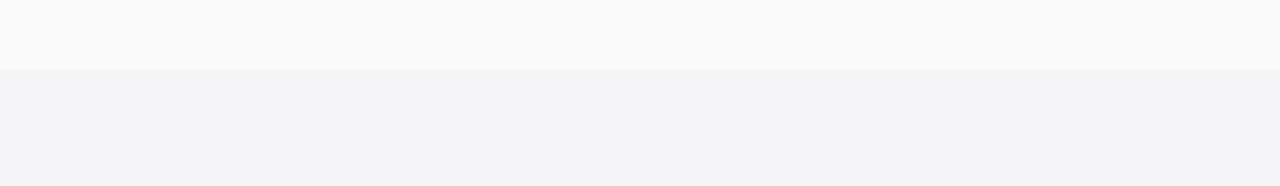
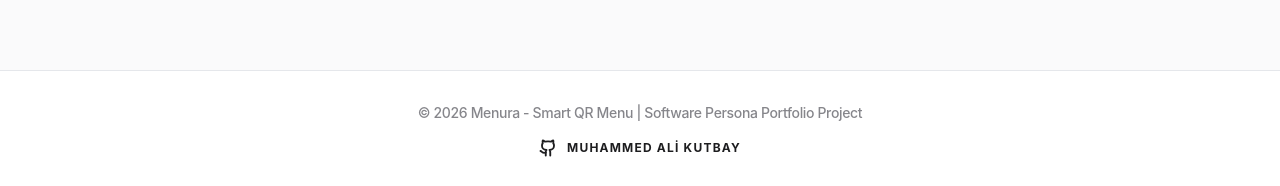
Before and after one commit to muhammedalikutbay/menura, a Next.js app: page / in a window 1280 px wide. Shown: the part 945-1131 px from the top of the page. Before the commit the page ends 1015 px from the top, so only its background shows below. Built offline with nearby package versions, Linux system fonts and the light colour scheme.

Commit message:
feat: added footer .

```diff
--- a/src/app/layout.tsx
+++ b/src/app/layout.tsx
@@ -23,6 +23,7 @@ export const metadata: Metadata = {
 };
 
 import { Topbar } from "@/components/layout/topbar";
+import { Footer } from "@/components/shared/Footer";
 
 export default function RootLayout({
   children,
@@ -38,6 +39,7 @@ export default function RootLayout({
             <main className="flex-1 bg-bg-secondary/50">
               {children}
             </main>
+            <Footer />
           </div>
         </div>
       </body>
--- /dev/null
+++ b/src/components/shared/Footer.tsx
@@ -0,0 +1,42 @@
+"use client";
+
+import { cn } from "@/lib/utils";
+
+export function Footer() {
+  return (
+    <footer className="w-full bg-white border-t border-[#E5E7EB] py-8 mt-auto">
+      <div className="max-w-[1440px] mx-auto px-6 flex flex-col items-center gap-4 text-center">
+        <p className="text-[#86868B] text-sm font-medium tracking-tight">
+          © 2026 Menura - Smart QR Menu | Software Persona Portfolio Project
+        </p>
+
+        <a
+          href="https://github.com/muhammedalikutbay"
+          target="_blank"
+          rel="noopener noreferrer"
+          className="group flex items-center gap-2.5 transition-all duration-300"
+        >
+          <div className="text-[#1D1D1F] transition-colors group-hover:text-[#0071e3]">
+            <svg
+              xmlns="http://www.w3.org/2000/svg"
+              width="18"
+              height="18"
+              viewBox="0 0 24 24"
+              fill="none"
+              stroke="currentColor"
+              strokeWidth="2.5"
+              strokeLinecap="round"
+              strokeLinejoin="round"
+            >
+              <path d="M15 22v-4a4.8 4.8 0 0 0-1-3.5c3 0 6-2 6-5.5.08-1.25-.27-2.48-1-3.5.28-1.15.28-2.35 0-3.5 0 0-1 0-3 1.5-2.64-.5-5.36-.5-8 0C6 2 5 2 5 2c-.3 1.15-.3 2.35 0 3.5A5.403 5.403 0 0 0 4 9c0 3.5 3 5.5 6 5.5-.39.49-.68 1.05-.85 1.65-.17.6-.22 1.23-.15 1.85v4"/>
+              <path d="M9 18c-4.51 2-5-2-7-2"/>
+            </svg>
+          </div>
+          <span className="text-[#1D1D1F] text-xs font-bold uppercase tracking-widest group-hover:text-[#0071e3] transition-colors border-b border-transparent group-hover:border-[#0071e3]">
+            Muhammed Ali Kutbay
+          </span>
+        </a>
+      </div>
+    </footer>
+  );
+}
```
